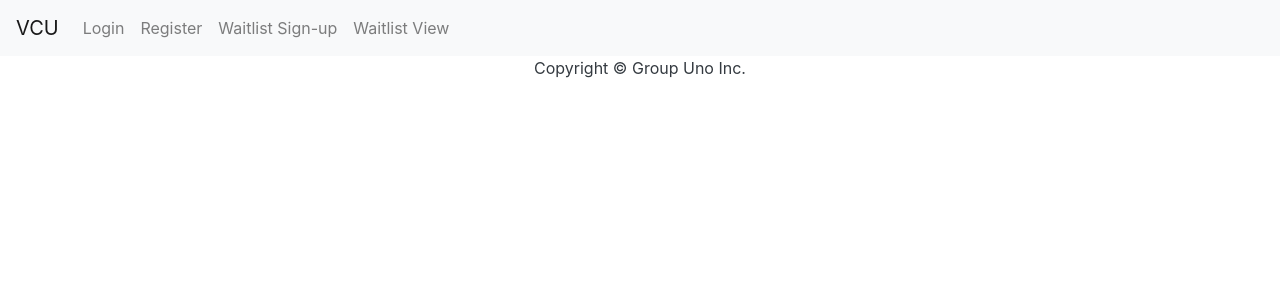
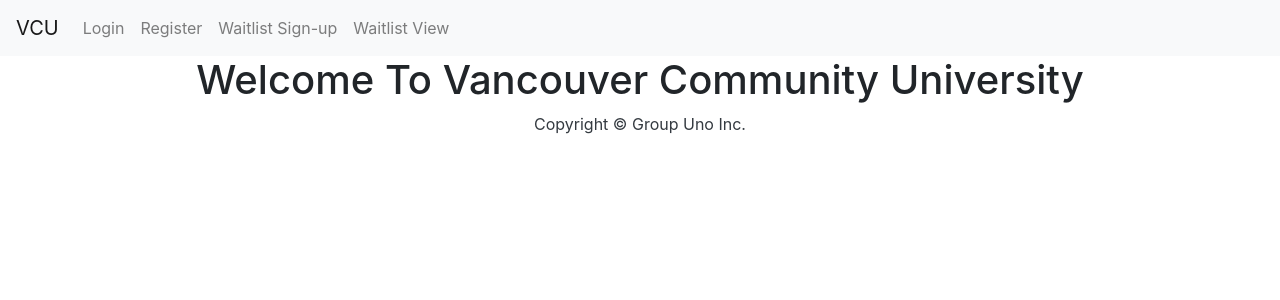
Before and after one commit to rayyanharoon/UNO-VCU, a React (Create React App) app in the folder uno-vcu-proj/: page /InfoPage-rha-71 in a window 1280 px wide. Shown: the top 300 px of the page. Built offline with nearby package versions, Linux system fonts and the light colour scheme.

Commit message:
InfoPage incorporated inside App.js

```diff
--- a/uno-vcu-proj/src/App.js
+++ b/uno-vcu-proj/src/App.js
@@ -16,6 +16,7 @@ import AdminView from "./Components/AdminView-FEATURE-rha-71/AdminView-FEATURE-r
 import NavBar from './Components/NavBar-FEATURE-kzi-30/NavBar-FEATURE-kzi-30'
 import PageFooter from './Components/PageFooter-FEATURE-kzi-30/PageFooter-FEATURE-kzi-30'
 import WaitlistView from './Components/WaitlistView-FEATURE-nta-52/WaitlistView-FEATURE-nta-52';
+import InfoPage from './Components/InfoPage-FEATURE-rha-71/InfoPage-FEATURE-rha-71';
 
 class App extends React.Component {
   render(){
@@ -36,7 +37,7 @@ class App extends React.Component {
       <Route exact path="/Waitlist-kzi-30" component={WaitList}/>
       <Route exact path="/AdminView-rha-71" component={AdminView}/>
       <Route exact path="/WaitlistView-nta-52" component={WaitlistView}/>
-
+      <Route exact path="/InfoPage-rha-71" component={InfoPage}/>
 
       {/* just error pages */}
       <Route path="/404" component={NotFoundPage}/>
--- a/uno-vcu-proj/src/Components/InfoPage-FEATURE-rha-71/InfoPage-FEATURE-rha-71.js
+++ b/uno-vcu-proj/src/Components/InfoPage-FEATURE-rha-71/InfoPage-FEATURE-rha-71.js
@@ -0,0 +1,17 @@
+import React from 'react';
+import { Component } from 'react';
+
+class InfoPage extends Component {
+    render() {
+        return (
+            <div className="app">
+
+                <h1>Welcome To Vancouver Community University</h1>
+
+            </div>
+            )
+
+    }
+}
+
+export default InfoPage;
```
